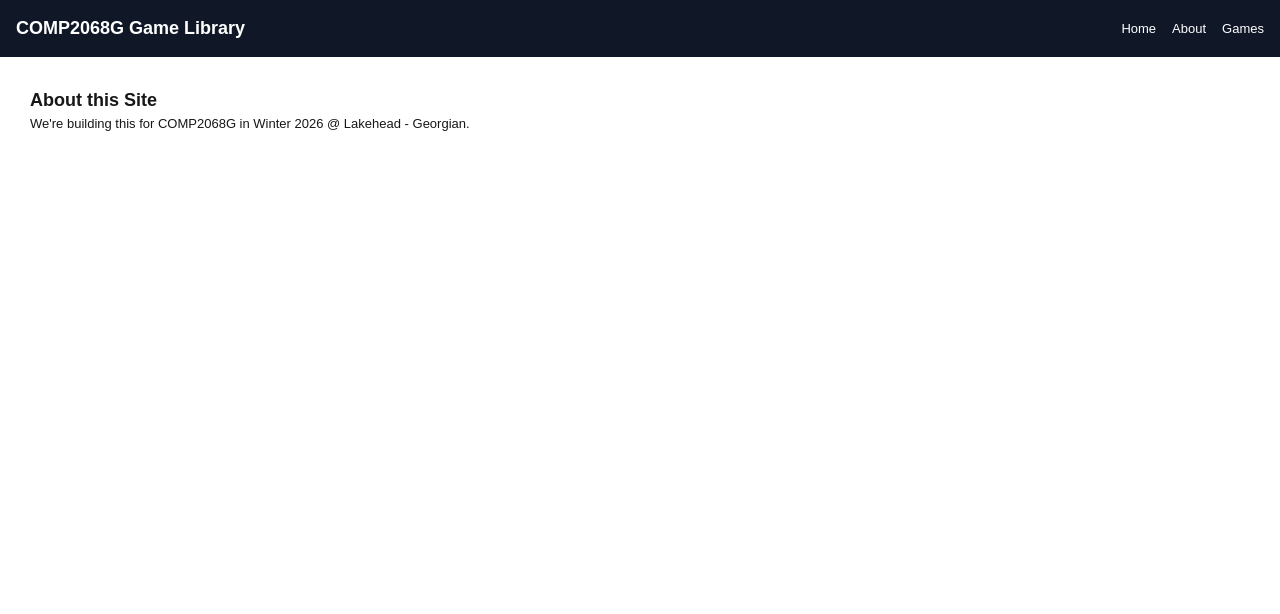
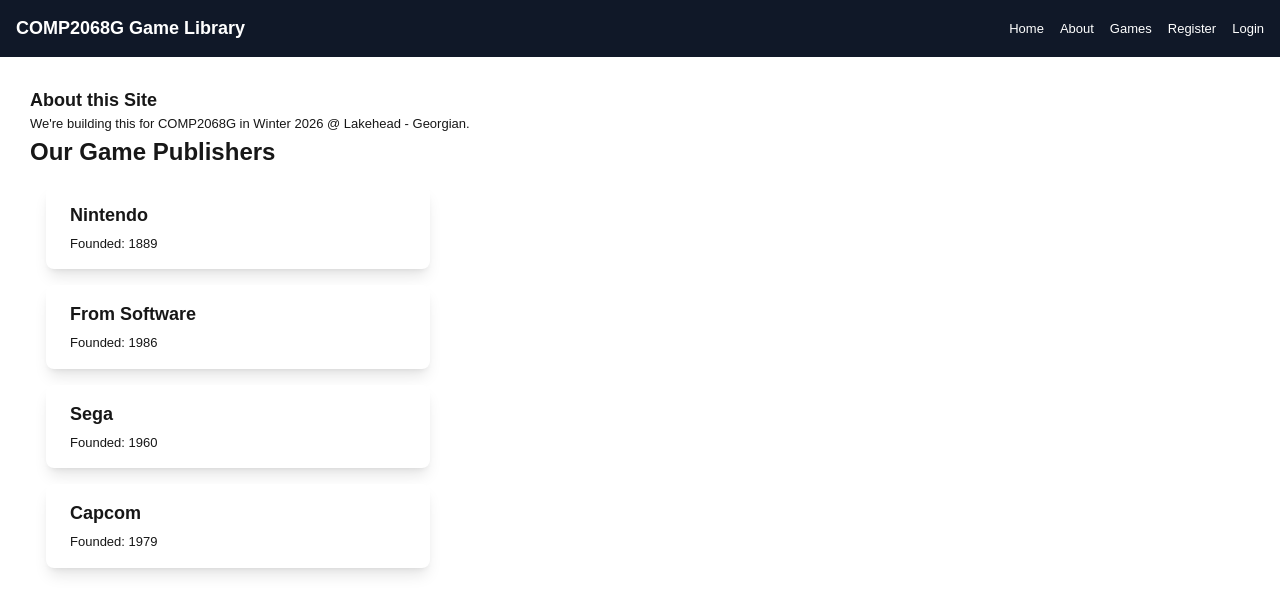
Before and after one commit to ifotn/comp2068g-game-client-w26, a Next.js app: page /about in a window 1280 px wide. Shown: the top 614 px of the page. Built offline with nearby package versions, Linux system fonts and the light colour scheme.

Commit message:
l8/1 - props, fetch GET

```diff
--- a/app/about/page.tsx
+++ b/app/about/page.tsx
@@ -1,8 +1,16 @@
+// child component
+import Publisher from "../components/publisher";
+
 export default function About() {
     return (
         <main>
             <h1>About this Site</h1>
             <p>We're building this for COMP2068G in Winter 2026 @ Lakehead - Georgian.</p>
+            <h2>Our Game Publishers</h2>
+            <Publisher name="Nintendo" yearFounded={1889} />
+            <Publisher name="From Software" yearFounded={1986} />
+            <Publisher name="Sega" yearFounded={1960} />
+            <Publisher name="Capcom" yearFounded={1979} />
         </main>
     );
 }
--- /dev/null
+++ b/app/api/games/route.ts
@@ -0,0 +1,6 @@
+// file used to make api calls to server at /api/v1/games (GET and POST)
+export async function GET() {
+    // make get req to fetch all games from express api
+    const res: Response = await fetch('http://localhost:4000/api/v1/games');
+    return Response.json(await res.json());
+};
--- a/app/components/navbar.tsx
+++ b/app/components/navbar.tsx
@@ -8,6 +8,8 @@
                <li><Link href="/" className="hover:text-gray-300">Home</Link></li>
                <li><Link href="/about" className="hover:text-gray-300">About</Link></li>
                <li><Link href="/games" className="hover:text-gray-300">Games</Link></li>
+               <li><Link href="/auth/register" className="hover:text-gray-300">Register</Link></li>
+               <li><Link href="/auth/login" className="hover:text-gray-300">Login</Link></li>
            </ul>
        </nav>
     );
--- /dev/null
+++ b/app/components/publisher.tsx
@@ -0,0 +1,15 @@
+// define Publisher type
+type PublisherProps = {
+    name: string;
+    yearFounded: number;
+}
+
+// props act as input params whenver this component is rendered
+export default function Publisher({ name, yearFounded }: PublisherProps) {
+    return (
+        <article className="card">
+            <h3>{name}</h3>
+            <p>Founded: {yearFounded}</p>
+        </article>
+    )
+}
--- a/app/games/page.tsx
+++ b/app/games/page.tsx
@@ -1,7 +1,27 @@
-export default function Games() {
-    return (
+import { Game } from "@/types/game";
+
+async function getGames(): Promise<Game[]> {
+     // use router to call server api
+    const res: Response = await fetch('http://localhost:3000/api/games');
+    if (!res.ok) { throw new Error('Failed to fetch games') };
+
+    // response is ok, so convert json to array of Game objects
+    const games: Game[] = await res.json();
+    return games;
+}
+
+export default async function Games() {
+   // fetch data
+   const games = await getGames();
+
+   return (
         <main>
             <h1>Our Games</h1>
+            <ul>
+                {games.map((game) => (
+                    <li key={game._id}>{game.title}</li>
+                ))}
+            </ul>
         </main>
-    );
+   );
 }
--- a/app/globals.css
+++ b/app/globals.css
@@ -36,3 +36,45 @@
   font-size: large;
   font-weight: bold;
 }
+
+h2 {
+ font-weight: bold;
+ margin-bottom: 5px;
+ font-size: x-large;
+}
+
+h3 {
+ font-weight: bold;
+ margin-bottom: 5px;
+ font-size: large;
+}
+
+.card {
+ padding-left: 1.5rem;
+ padding-right: 1.5rem;
+ padding-top: 1rem;
+ padding-bottom: 1rem;
+ max-width: 24rem;
+ border-radius: 0.5rem;
+ overflow: hidden;
+ box-shadow: 0 10px 15px -3px rgba(0,0,0,0.1), 0 4px 6px -4px rgba(0,0,0,0.1);
+ background-color: #ffffff;
+ margin: 1rem;
+}
+
+button {
+ background-color: #3b82f6;
+ color: #ffffff;
+ font-weight: 700;
+ border-radius: 0.25rem;
+ padding-top: 0.5rem;
+ padding-bottom: 0.5rem;
+ padding-left: 1rem;
+ padding-right: 1rem;
+ border: none;
+}
+
+button:hover {
+ background-color: #1e40af;
+ cursor: pointer;
+}
--- /dev/null
+++ b/types/game.ts
@@ -0,0 +1,8 @@
+export interface Game {
+    _id: string;
+    title: string;
+    developer: string;
+    genre: string;
+    price: number;
+    rating: string;
+}
```
Also changed, not shown: 1 other file (tests, documents, lock files or other folders).
